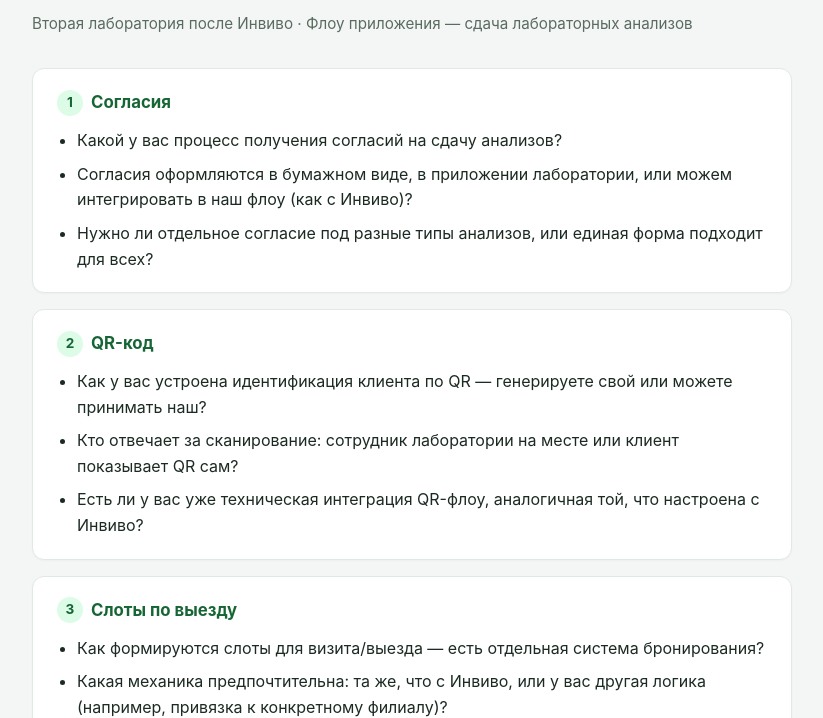
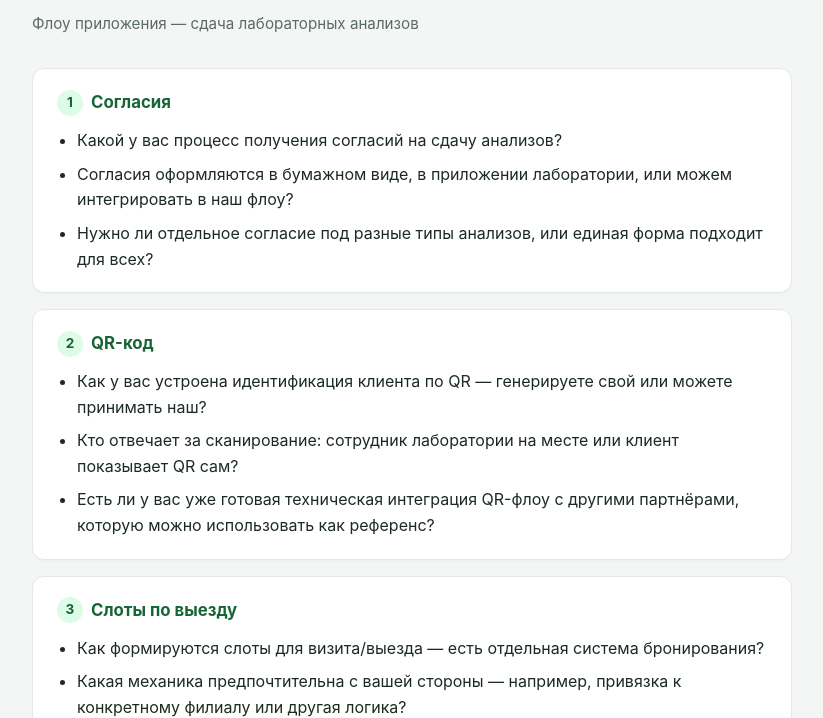
Before and after one commit to ebekmetevaarbuzkz-sys/cjm-analysys, a plain HTML site: page helix-faq.html in a window 1280 px wide. Shown: the part 82-800 px from the top of the page, without its empty margins (228-1051 px from the left). Drawn offline with Linux system fonts and the light colour scheme.

Commit message:
Update helix-faq.html

```diff
--- a/helix-faq.html
+++ b/helix-faq.html
@@ -80,14 +80,14 @@
 <div class="container">
   <header>
     <h1>FAQ для запуска с Хеликсом</h1>
-    <div class="subtitle">Вторая лаборатория после Инвиво · Флоу приложения — сдача лабораторных анализов</div>
+    <div class="subtitle">Флоу приложения — сдача лабораторных анализов</div>
   </header>
 
   <div class="section">
     <h2><span class="num">1</span> Согласия</h2>
     <ul>
       <li>Какой у вас процесс получения согласий на сдачу анализов?</li>
-      <li>Согласия оформляются в бумажном виде, в приложении лаборатории, или можем интегрировать в наш флоу (как с Инвиво)?</li>
+      <li>Согласия оформляются в бумажном виде, в приложении лаборатории, или можем интегрировать в наш флоу?</li>
       <li>Нужно ли отдельное согласие под разные типы анализов, или единая форма подходит для всех?</li>
     </ul>
   </div>
@@ -97,7 +97,7 @@
     <ul>
       <li>Как у вас устроена идентификация клиента по QR — генерируете свой или можете принимать наш?</li>
       <li>Кто отвечает за сканирование: сотрудник лаборатории на месте или клиент показывает QR сам?</li>
-      <li>Есть ли у вас уже техническая интеграция QR-флоу, аналогичная той, что настроена с Инвиво?</li>
+      <li>Есть ли у вас уже готовая техническая интеграция QR-флоу с другими партнёрами, которую можно использовать как референс?</li>
     </ul>
   </div>
 
@@ -105,7 +105,7 @@
     <h2><span class="num">3</span> Слоты по выезду</h2>
     <ul>
       <li>Как формируются слоты для визита/выезда — есть отдельная система бронирования?</li>
-      <li>Какая механика предпочтительна: та же, что с Инвиво, или у вас другая логика (например, привязка к конкретному филиалу)?</li>
+      <li>Какая механика предпочтительна с вашей стороны — например, привязка к конкретному филиалу или другая логика?</li>
       <li>Нужна ли синхронизация слотов в реальном времени или можно с задержкой?</li>
     </ul>
   </div>
```
